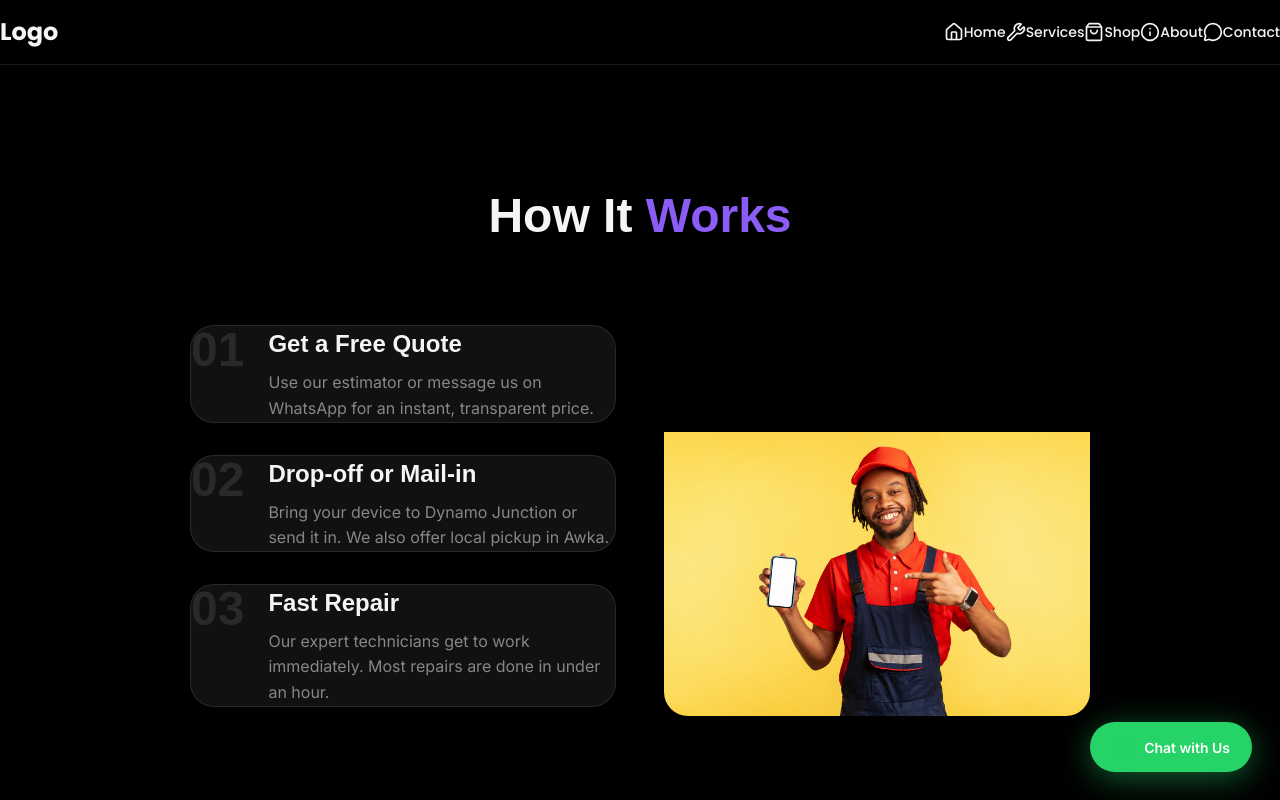
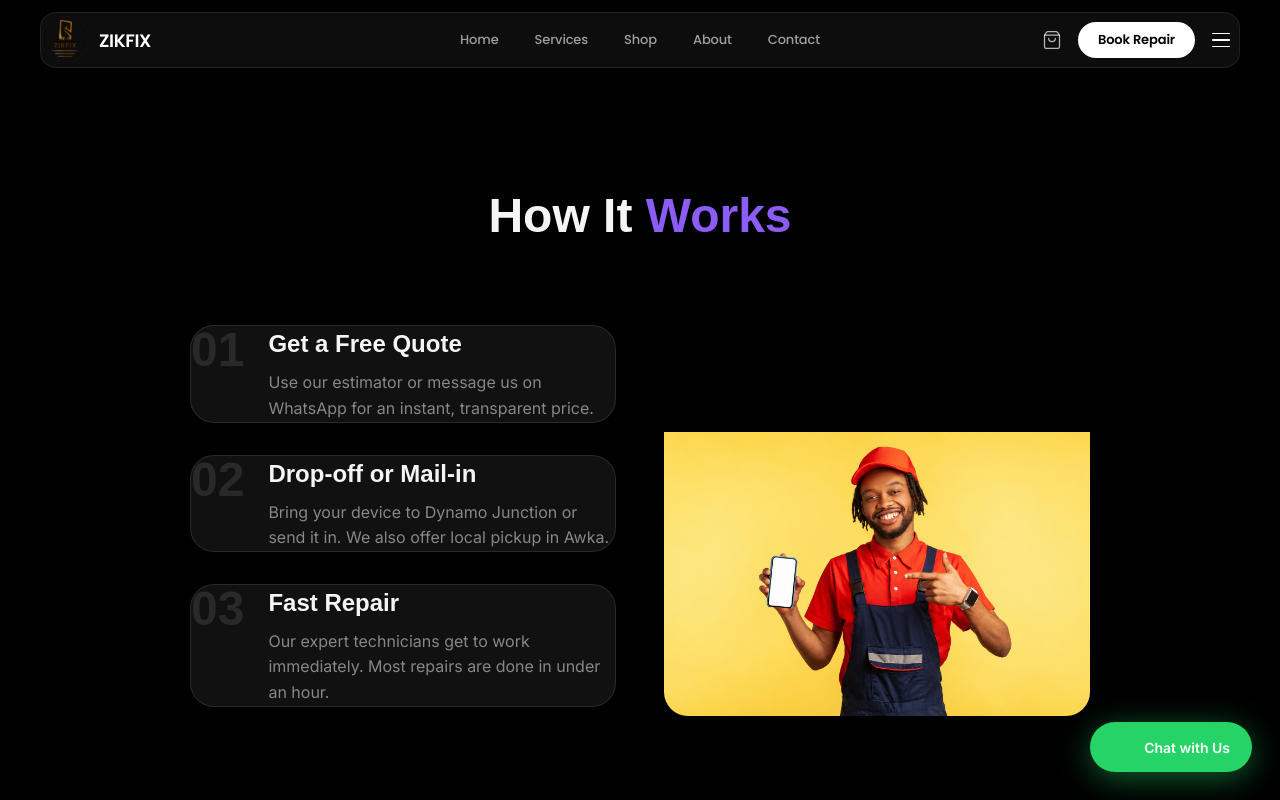
Before and after one commit to antihero999/ZIkFIX, a Next.js app: page /book in a window 1280 px wide. Shown: the top 800 px of the page. Built offline with nearby package versions, Linux system fonts and the light colour scheme.

Commit message:
fix: replace hamburger menu with regular Navbar on secondary pages

```diff
--- a/app/about/page.tsx
+++ b/app/about/page.tsx
@@ -1,17 +1,8 @@
-import { Component as ScrollNav } from "@/components/ui/scroll-navigation-menu";
+import Navbar from "@/components/Navbar";
 import AboutSection from "@/components/AboutSection";
 import WhyChooseUsSection from "@/components/WhyChooseUsSection";
 import FooterSection from "@/components/FooterSection";
 import WhatsAppFAB from "@/components/WhatsAppFAB";
-import { Home as HomeIcon, Wrench, ShoppingBag, Info, MessageCircle } from "lucide-react";
-
-const ZIKFIX_MENU = [
-  { id: 1, title: "Home",     url: "/",         icon: <HomeIcon className="w-5 h-5" /> },
-  { id: 2, title: "Services", url: "/services", icon: <Wrench className="w-5 h-5" /> },
-  { id: 3, title: "Shop",     url: "/shop",     icon: <ShoppingBag className="w-5 h-5" /> },
-  { id: 4, title: "About",    url: "/about",    icon: <Info className="w-5 h-5" /> },
-  { id: 5, title: "Contact",  url: "/contact",  icon: <MessageCircle className="w-5 h-5" /> },
-];
 
 export const metadata = {
   title: "About — ZIKFIX Awka",
@@ -21,7 +12,7 @@ export const metadata = {
 export default function AboutPage() {
   return (
     <main style={{ background: "var(--color-background)", minHeight: "100vh", paddingTop: 80 }}>
-      <ScrollNav menuItems={ZIKFIX_MENU} />
+      <Navbar />
       <AboutSection />
       <WhyChooseUsSection />
       <FooterSection />
--- a/app/book/page.tsx
+++ b/app/book/page.tsx
@@ -1,17 +1,8 @@
-import { Component as ScrollNav } from "@/components/ui/scroll-navigation-menu";
+import Navbar from "@/components/Navbar";
 import BookingSection from "@/components/BookingSection";
 import HowItWorksSection from "@/components/HowItWorksSection";
 import FooterSection from "@/components/FooterSection";
 import WhatsAppFAB from "@/components/WhatsAppFAB";
-import { Home as HomeIcon, Wrench, ShoppingBag, Info, MessageCircle } from "lucide-react";
-
-const ZIKFIX_MENU = [
-  { id: 1, title: "Home",     url: "/",         icon: <HomeIcon className="w-5 h-5" /> },
-  { id: 2, title: "Services", url: "/services", icon: <Wrench className="w-5 h-5" /> },
-  { id: 3, title: "Shop",     url: "/shop",     icon: <ShoppingBag className="w-5 h-5" /> },
-  { id: 4, title: "About",    url: "/about",    icon: <Info className="w-5 h-5" /> },
-  { id: 5, title: "Contact",  url: "/contact",  icon: <MessageCircle className="w-5 h-5" /> },
-];
 
 export const metadata = {
   title: "Book a Repair — ZIKFIX",
@@ -21,7 +12,7 @@ export const metadata = {
 export default function BookPage() {
   return (
     <main style={{ background: "var(--color-background)", minHeight: "100vh", paddingTop: 80 }}>
-      <ScrollNav menuItems={ZIKFIX_MENU} />
+      <Navbar />
       <HowItWorksSection />
       <BookingSection />
       <FooterSection />
--- a/app/contact/page.tsx
+++ b/app/contact/page.tsx
@@ -1,17 +1,8 @@
-import { Component as ScrollNav } from "@/components/ui/scroll-navigation-menu";
+import Navbar from "@/components/Navbar";
 import BookingSection from "@/components/BookingSection";
 import FAQSection from "@/components/FAQSection";
 import FooterSection from "@/components/FooterSection";
 import WhatsAppFAB from "@/components/WhatsAppFAB";
-import { Home as HomeIcon, Wrench, ShoppingBag, Info, MessageCircle } from "lucide-react";
-
-const ZIKFIX_MENU = [
-  { id: 1, title: "Home",     url: "/",         icon: <HomeIcon className="w-5 h-5" /> },
-  { id: 2, title: "Services", url: "/services", icon: <Wrench className="w-5 h-5" /> },
-  { id: 3, title: "Shop",     url: "/shop",     icon: <ShoppingBag className="w-5 h-5" /> },
-  { id: 4, title: "About",    url: "/about",    icon: <Info className="w-5 h-5" /> },
-  { id: 5, title: "Contact",  url: "/contact",  icon: <MessageCircle className="w-5 h-5" /> },
-];
 
 export const metadata = {
   title: "Contact — ZIKFIX",
@@ -21,7 +12,7 @@ export const metadata = {
 export default function ContactPage() {
   return (
     <main style={{ background: "var(--color-background)", minHeight: "100vh", paddingTop: 80 }}>
-      <ScrollNav menuItems={ZIKFIX_MENU} />
+      <Navbar />
       <BookingSection />
       <FAQSection />
       <FooterSection />
--- a/app/services/page.tsx
+++ b/app/services/page.tsx
@@ -1,17 +1,8 @@
-import { Component as ScrollNav } from "@/components/ui/scroll-navigation-menu";
+import Navbar from "@/components/Navbar";
 import ServicesSection from "@/components/ServicesSection";
 import RepairEstimatorSection from "@/components/RepairEstimatorSection";
 import FooterSection from "@/components/FooterSection";
 import WhatsAppFAB from "@/components/WhatsAppFAB";
-import { Home as HomeIcon, Wrench, ShoppingBag, Info, MessageCircle } from "lucide-react";
-
-const ZIKFIX_MENU = [
-  { id: 1, title: "Home",     url: "/",         icon: <HomeIcon className="w-5 h-5" /> },
-  { id: 2, title: "Services", url: "/services", icon: <Wrench className="w-5 h-5" /> },
-  { id: 3, title: "Shop",     url: "/shop",     icon: <ShoppingBag className="w-5 h-5" /> },
-  { id: 4, title: "About",    url: "/about",    icon: <Info className="w-5 h-5" /> },
-  { id: 5, title: "Contact",  url: "/contact",  icon: <MessageCircle className="w-5 h-5" /> },
-];
 
 export const metadata = {
   title: "Services — ZIKFIX Phone & Gadget Repair",
@@ -21,7 +12,7 @@ export const metadata = {
 export default function ServicesPage() {
   return (
     <main style={{ background: "var(--color-background)", minHeight: "100vh", paddingTop: 80 }}>
-      <ScrollNav menuItems={ZIKFIX_MENU} />
+      <Navbar />
       <ServicesSection />
       <RepairEstimatorSection />
       <FooterSection />
```
